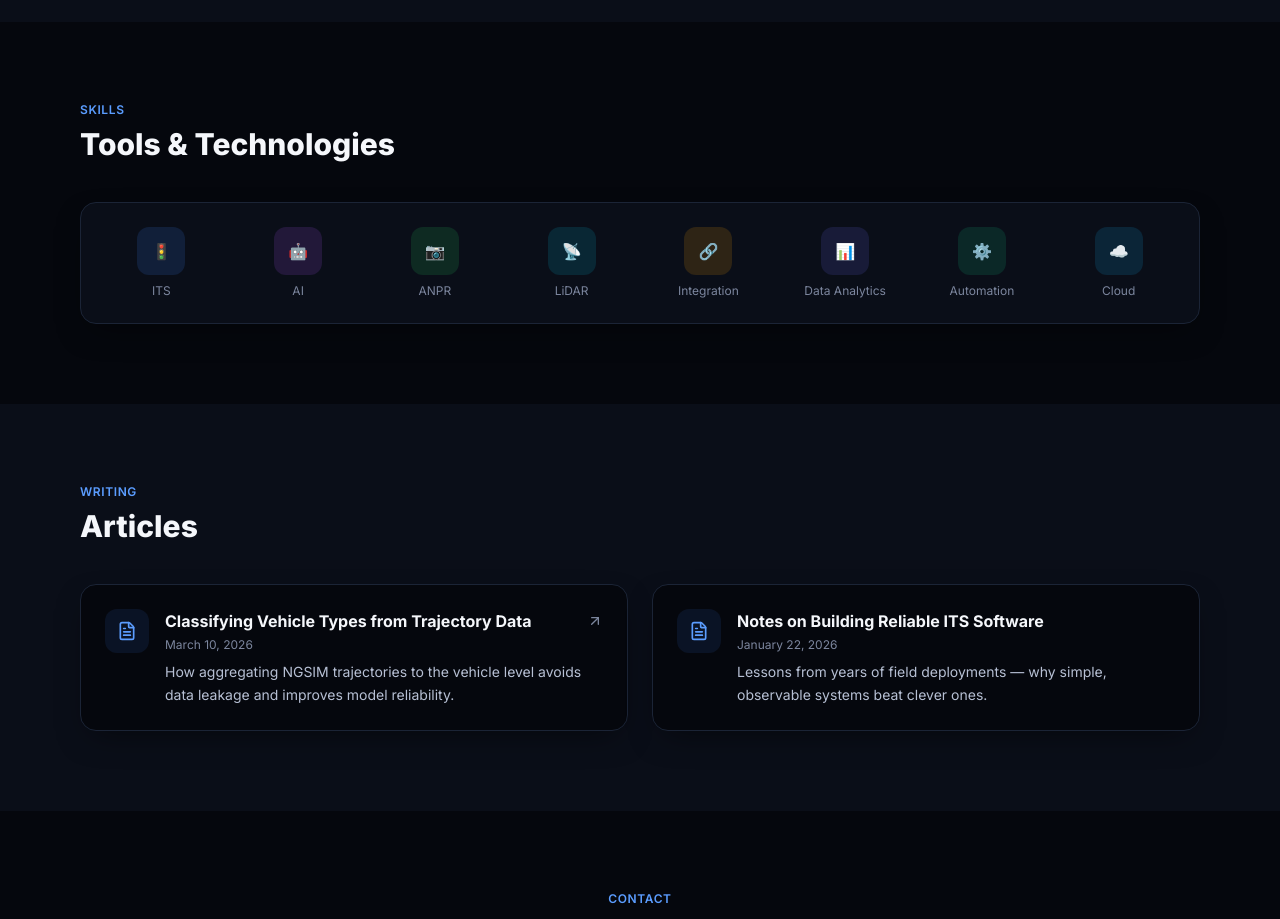
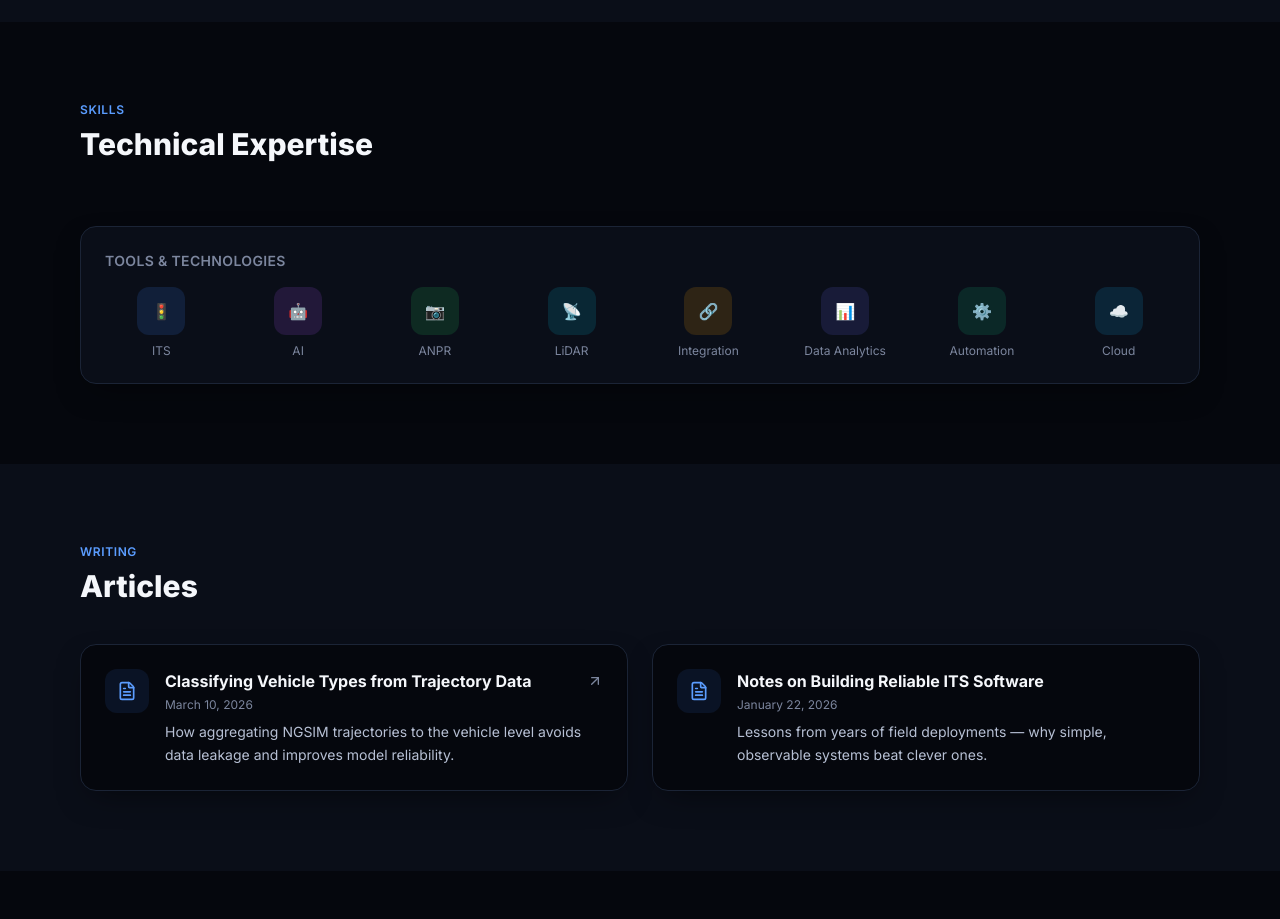
Before and after one commit to Mahyoub88/Mahyoub88.github.io, a React (Vite) app: page / in a window 1280 px wide. Shown: the part 2980-3899 px from the top of the page. Built offline with nearby package versions, Linux system fonts and the light colour scheme.

Commit message:
Update Skills.tsx

```diff
--- a/src/components/Skills.tsx
+++ b/src/components/Skills.tsx
@@ -8,9 +8,35 @@ export function Skills() {
     <section id="skills" className="py-20">
       <Container>
         <p className="text-xs font-semibold tracking-wider text-brand-blue-400">SKILLS</p>
-        <h2 className="mt-2 text-3xl font-extrabold text-[var(--text-1)]">Tools &amp; Technologies</h2>
+        <h2 className="mt-2 text-3xl font-extrabold text-[var(--text-1)]">Technical Expertise</h2>
 
-        <div className="mt-10 rounded-2xl border border-[var(--border-1)] bg-[var(--surface-1)] p-6 shadow-[var(--shadow-card)]">
+        <div className="mt-10 grid grid-cols-1 gap-6 md:grid-cols-2">
+          {content.technicalExpertise.map((group) => (
+            <div
+              key={group.id}
+              className="rounded-2xl border border-[var(--border-1)] bg-[var(--surface-1)] p-6 shadow-[var(--shadow-card)]"
+            >
+              <h3 className="mb-4 text-sm font-semibold tracking-wide text-[var(--text-3)]">
+                {group.category}
+              </h3>
+              <div className="flex flex-wrap gap-2">
+                {group.items.map((item, i) => (
+                  <span
+                    key={i}
+                    className="rounded-md border border-[var(--border-1)] bg-[var(--surface-2)] px-2.5 py-1 text-xs font-medium text-[var(--text-2)]"
+                  >
+                    {item}
+                  </span>
+                ))}
+              </div>
+            </div>
+          ))}
+        </div>
+
+        <div className="mt-6 rounded-2xl border border-[var(--border-1)] bg-[var(--surface-1)] p-6 shadow-[var(--shadow-card)]">
+          <h3 className="mb-4 text-sm font-semibold tracking-wide text-[var(--text-3)]">
+            TOOLS &amp; TECHNOLOGIES
+          </h3>
           <div className="grid grid-cols-4 gap-6 sm:grid-cols-6 lg:grid-cols-8">
             {content.tools.map((tool) => (
               <div key={tool.id} className="flex flex-col items-center gap-2" title={tool.label}>
```
